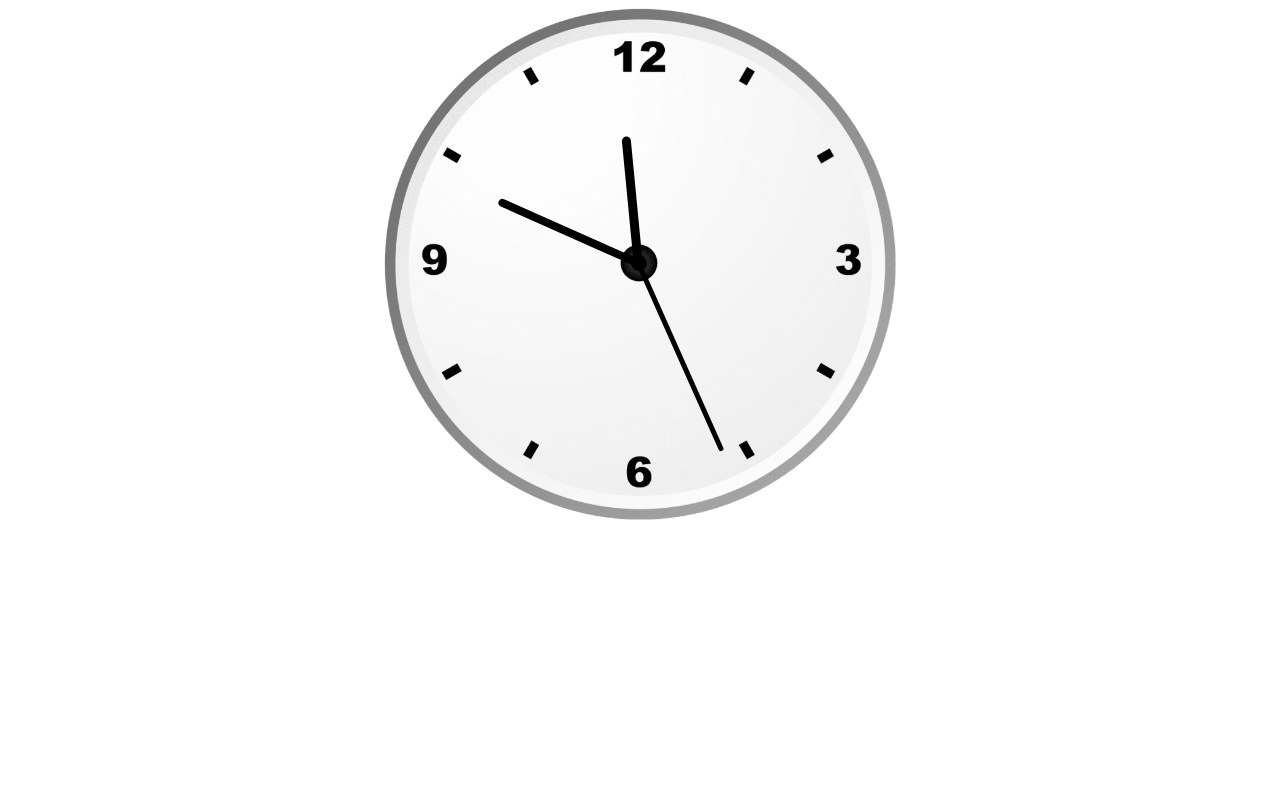
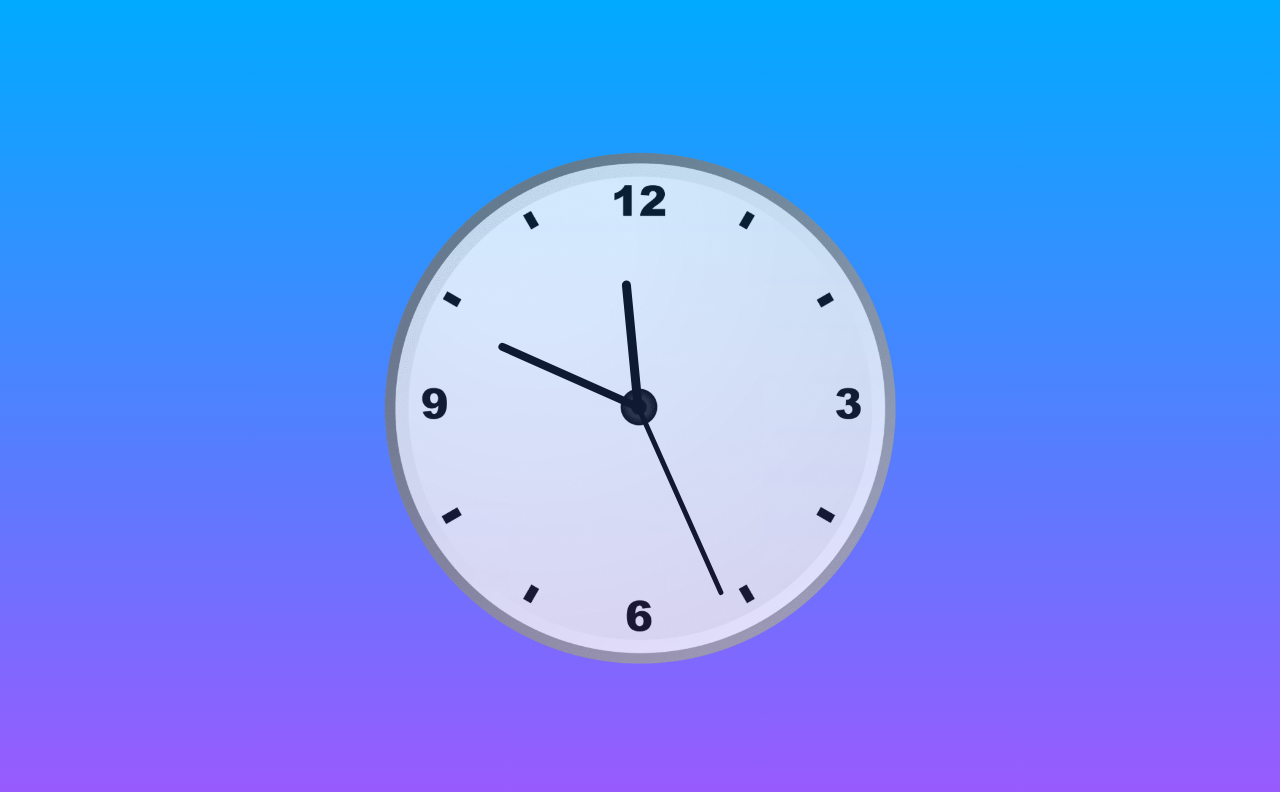
Before and after one commit to Anubhav2324/Analog-Clock, a plain HTML site: page index.html in a window 1280 px wide. Drawn offline with Linux system fonts and the light colour scheme.

Commit message:
Added Styles

```diff
--- a/app.js
+++ b/app.js
@@ -1,4 +1,6 @@
- setInterval(()=>{
+setInterval(myClock,1000);
+
+ function myClock (){
    d = new Date;
    hvalue = d.getHours();
    mvalue = d.getMinutes();
@@ -9,4 +11,4 @@
    hour.style.transform = `rotate(${hrotation}deg)`;
    minute.style.transform = `rotate(${mrotation}deg)`;
    second.style.transform = `rotate(${srotation}deg)`;
- },1000)
+};
--- a/styles.css
+++ b/styles.css
@@ -1,3 +1,11 @@
+body{
+    background: linear-gradient(hsl(200, 100%, 50%), hsl(265, 98%, 67%));
+    display: flex;
+    justify-content: center;
+    align-items: center;
+    min-height: 100vh;
+    overflow: hidden;
+}
 #clockContainer{
     position: relative;
     height: 40vw;
@@ -5,6 +13,7 @@
     background: url(clock.png) no-repeat;
     background-size: 100%;
     margin: auto;
+    opacity: 0.8;
 }
 
 #hour, #minute, #second{
```
Lines whose indentation alone changed are shown as unchanged.
